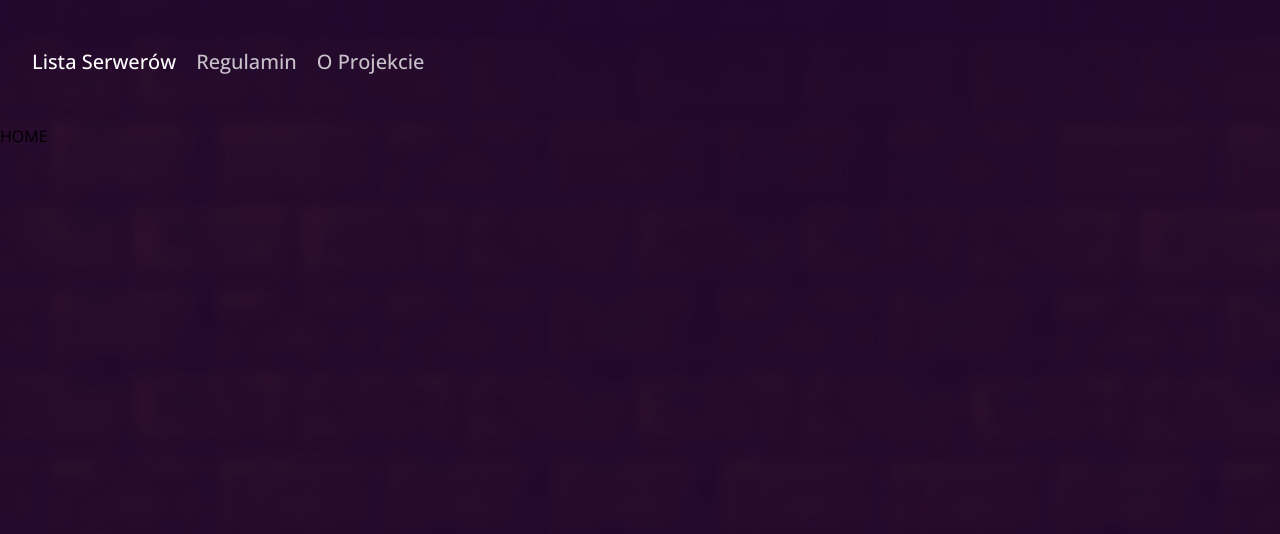
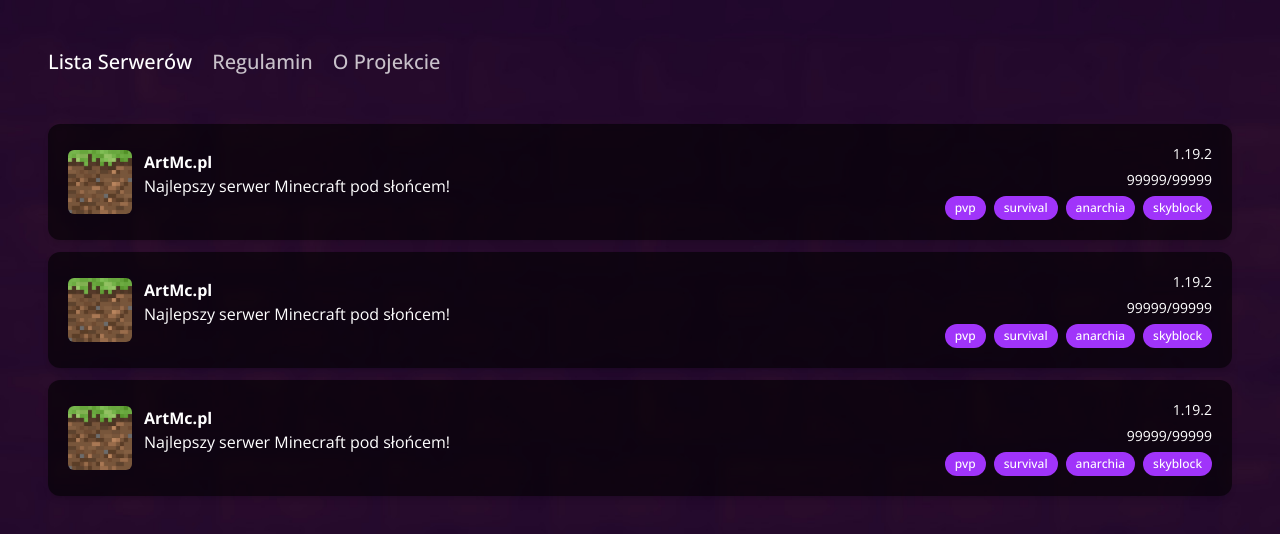
Before and after one commit to Wojtazzzz/ArtList.dev, a Next.js app: page / in a window 1280 px wide. Shown: the top 534 px of the page. Built offline with nearby package versions, Linux system fonts and the light colour scheme.

Commit message:
feat/add server component

```diff
--- a/src/app/layout.tsx
+++ b/src/app/layout.tsx
@@ -24,8 +24,7 @@
 			<body className="bg-img-primary bg-cover bg-fixed bg-no-repeat">
 				<Navigation />
 
-				<main className="relative z-10"></main>
-				{children}
+				<main className="container relative z-10 mx-auto">{children}</main>
 			</body>
 		</html>
 	);
--- a/src/app/page.tsx
+++ b/src/app/page.tsx
@@ -1,3 +1,17 @@
+import { Server } from '@/components/atoms/Server';
+
+const servers = [{ id: 1 }, { id: 2 }, { id: 3 }] as const;
+
 export default function Home() {
-	return <span>HOME</span>;
+	return (
+		<div className="">
+			<ul role="list" className="space-y-3">
+				{servers.map((server) => (
+					<li key={server.id}>
+						<Server />
+					</li>
+				))}
+			</ul>
+		</div>
+	);
 }
--- a/src/components/organisms/Navigation.tsx
+++ b/src/components/organisms/Navigation.tsx
@@ -4,7 +4,7 @@
 
 export const Navigation = () => {
 	return (
-		<nav className="container mx-auto flex w-full justify-end px-8 py-10 md:justify-start md:py-12">
+		<nav className="container flex w-full justify-end py-10 md:justify-start md:py-12">
 			{/* Desktop navigation */}
 			<ul role="list" className="hidden gap-5 md:flex">
 				{links.map(({ name, href }, index) => (
```
Also changed, not shown: public/grass.webp (added).
